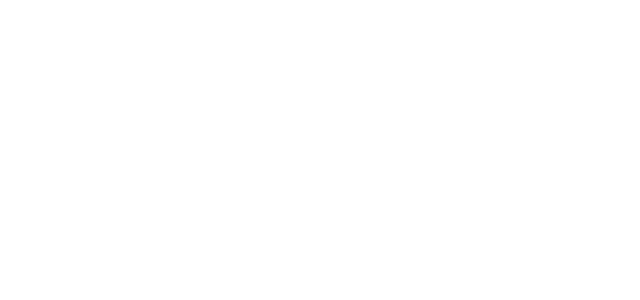
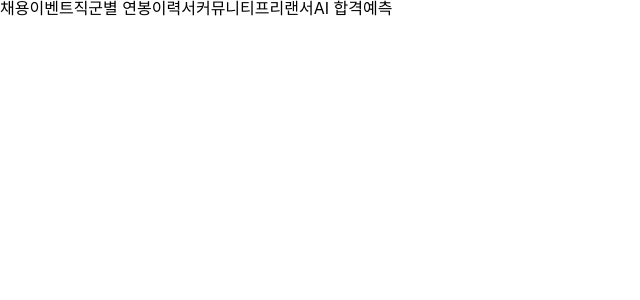
Before and after one commit to LEEHYUNHO2001/wanted-pre-onboarding, a Next.js app: page / in a window 1280 px wide. Shown: the top 300 px of the page, without its empty margins (0-640 px from the left). Built offline with nearby package versions, Linux system fonts and the light colour scheme.

Commit message:
✨메뉴바 네비게이션 구조 설계

```diff
--- a/src/components/layout/Navigation.tsx
+++ b/src/components/layout/Navigation.tsx
@@ -1,3 +1,25 @@
+import Link from "next/link";
+import { ROUTES } from "../../constants";
+import { ROUTEDATA } from "../../types/route";
+import styled from "@emotion/styled";
+
 export const Navigation = () => {
-  return <div></div>;
+  return (
+    <FlexContainer>
+      {ROUTES.map((routeObject: ROUTEDATA) => {
+        const { ID, PATH, LABEL, NEW, BETA } = routeObject;
+        return (
+          <div key={ID}>
+            <Link href={PATH}>
+              <a>{LABEL}</a>
+            </Link>
+          </div>
+        );
+      })}
+    </FlexContainer>
+  );
 };
+
+const FlexContainer = styled.div`
+  display: flex;
+`;
--- /dev/null
+++ b/src/constants/index.ts
@@ -0,0 +1,51 @@
+export const ROUTES = [
+  {
+    ID: 0,
+    PATH: "/jobsfeed",
+    LABEL: "채용",
+    NEW: "",
+    BETA: "",
+  },
+  {
+    ID: 1,
+    PATH: "/events",
+    LABEL: "이벤트",
+    NEW: "",
+    BETA: "",
+  },
+  {
+    ID: 2,
+    PATH: "/salary",
+    LABEL: "직군별 연봉",
+    NEW: "",
+    BETA: "",
+  },
+  {
+    ID: 3,
+    PATH: "/cv/list",
+    LABEL: "이력서",
+    NEW: "",
+    BETA: "",
+  },
+  {
+    ID: 4,
+    PATH: "/community/48",
+    LABEL: "커뮤니티",
+    NEW: "New",
+    BETA: "",
+  },
+  {
+    ID: 5,
+    PATH: "/gigs/experts",
+    LABEL: "프리랜서",
+    NEW: "",
+    BETA: "",
+  },
+  {
+    ID: 6,
+    PATH: "/aiscore/resume",
+    LABEL: "AI 합격예측",
+    NEW: "",
+    BETA: "Beta",
+  },
+];
--- /dev/null
+++ b/src/types/route.ts
@@ -0,0 +1,7 @@
+export interface ROUTEDATA {
+  ID: number;
+  PATH: string;
+  LABEL: string;
+  NEW: string;
+  BETA: string;
+}
```
